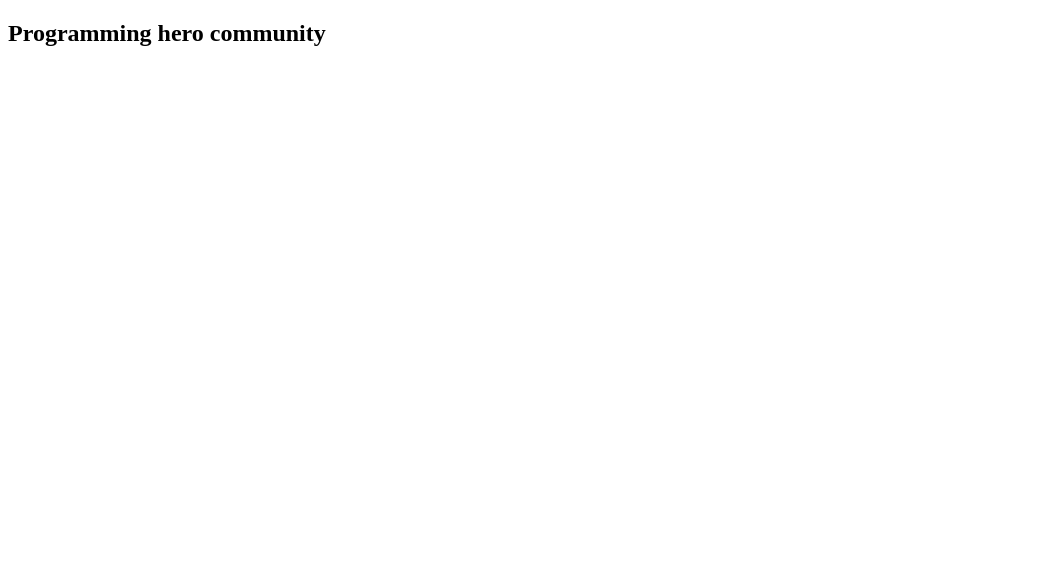
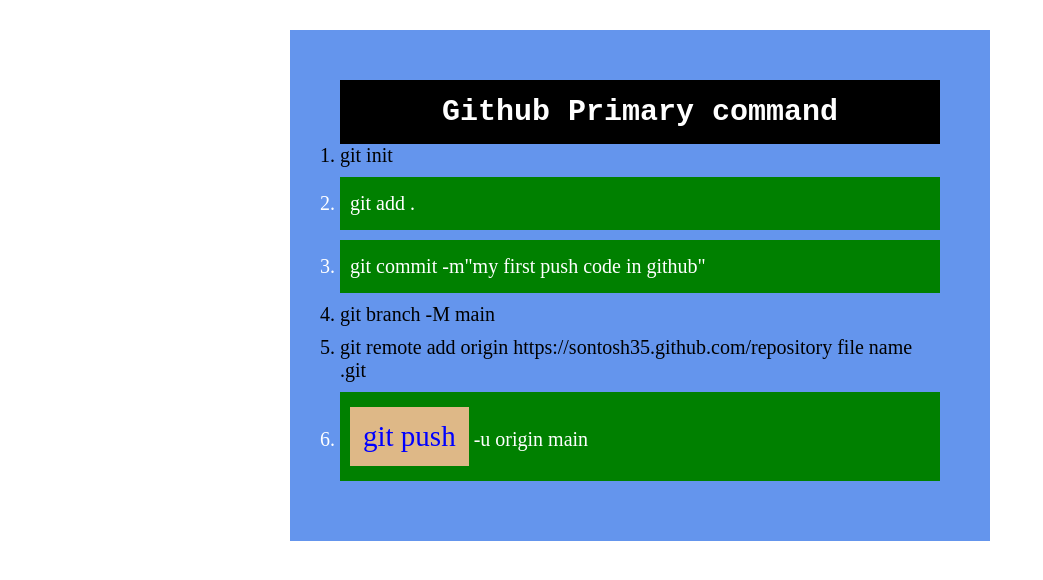
Before and after one commit to sontosh36/my-first-repo, a plain HTML site: page index.html in a window 1280 px wide. Shown: the whole page, without its empty margins (0-1043 px from the left). Drawn offline with Linux system fonts and the light colour scheme.

Commit message:
added style folder and modify index file

```diff
--- a/index.html
+++ b/index.html
@@ -5,8 +5,24 @@
     <meta http-equiv="X-UA-Compatible" content="IE=edge" />
     <meta name="viewport" content="width=device-width, initial-scale=1.0" />
     <title>blog website</title>
+    <link rel="stylesheet" href="style/style.css" />
   </head>
   <body>
-    <h2>Programming hero community</h2>
+    <div class="container">
+      <h2>Github Primary command</h2>
+      <ol>
+        <li>git init</li>
+        <li class="neccsseryCo">git add .</li>
+        <li class="neccsseryCo">git commit -m"my first push code in github"</li>
+        <li>git branch -M main</li>
+        <li>
+          git remote add origin https://sontosh35.github.com/repository file
+          name .git
+        </li>
+        <li class="neccsseryCo">
+          <span class="gitPush">git push</span> -u origin main
+        </li>
+      </ol>
+    </div>
   </body>
 </html>
--- /dev/null
+++ b/style/style.css
@@ -0,0 +1,38 @@
+* {
+  margin: 0;
+  padding: 0;
+  box-sizing: border-box;
+}
+body {
+  font-size: 20px;
+}
+h2 {
+  background-color: black;
+  padding: 15px 15px;
+  /* font-size: 27px; */
+  font-family: "Courier New", Courier, monospace;
+  font-weight: bold;
+  text-align: center;
+  color: white;
+}
+.neccsseryCo {
+  background-color: green;
+  color: #ffffff;
+  padding: 15px 10px;
+}
+.gitPush {
+  color: blue;
+  background-color: burlywood;
+  display: inline-block;
+  font-size: 29px;
+  padding: 13px;
+}
+.container {
+  width: 700px;
+  margin: 30px auto;
+  background-color: cornflowerblue;
+  padding: 50px;
+}
+li {
+  margin-bottom: 10px;
+}
```
